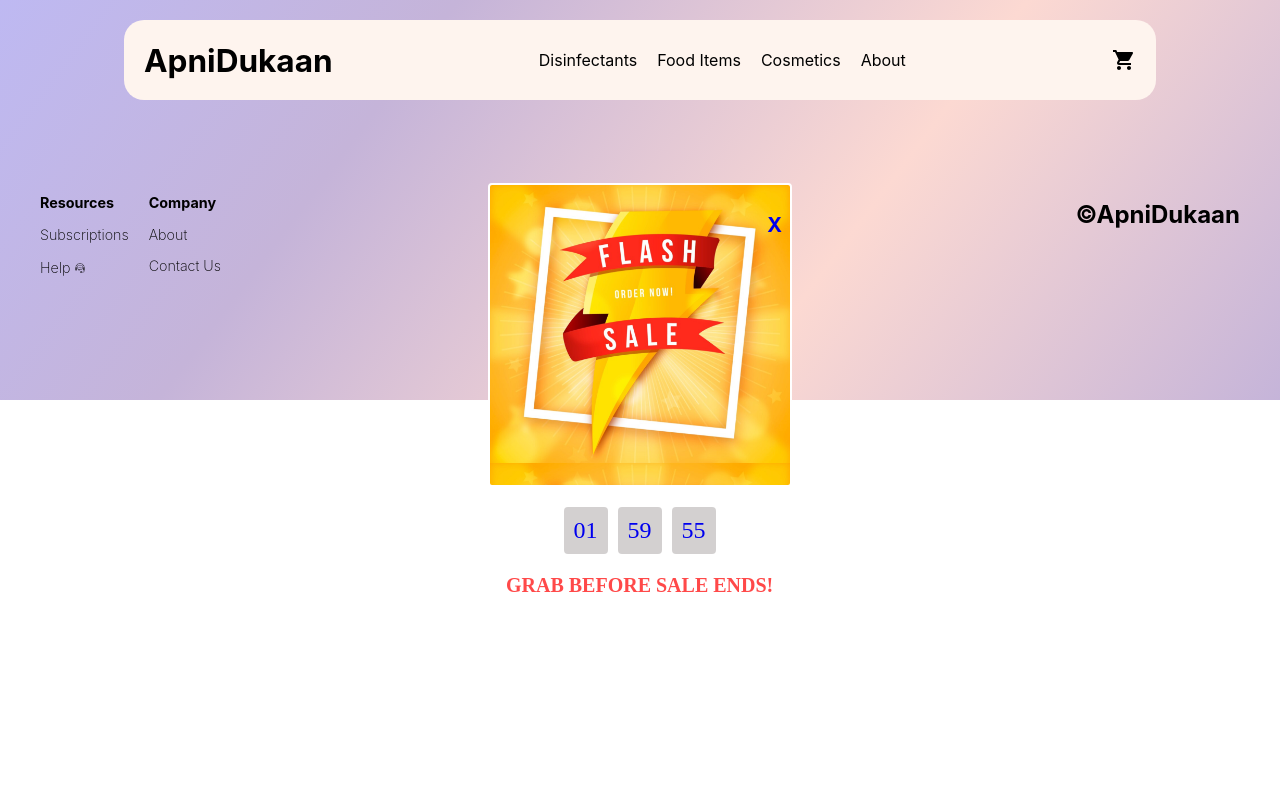
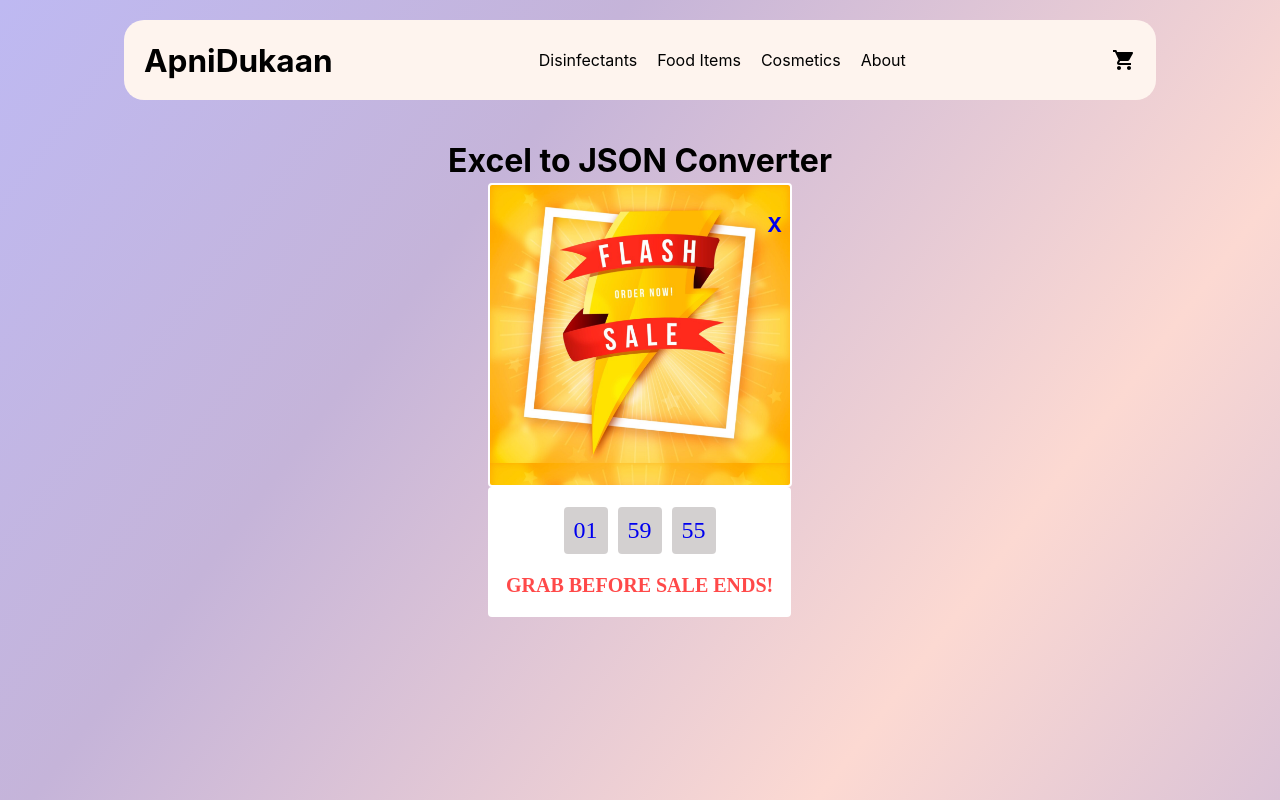
Before and after one commit to ishn123/apnidukaan, a React (Create React App) app: page /aahji in a window 1280 px wide. Shown: the top 800 px of the page. Built offline with nearby package versions, Linux system fonts and the light colour scheme.

Commit message:
admin aahji added

```diff
--- a/package.json
+++ b/package.json
@@ -16,7 +16,8 @@
     "react-router-dom": "^6.20.0",
     "react-scripts": "5.0.1",
     "swiper": "^11.0.5",
-    "web-vitals": "^2.1.4"
+    "web-vitals": "^2.1.4",
+    "xlsx": "^0.18.5"
   },
   "scripts": {
     "start": "react-scripts start",
--- a/src/App.js
+++ b/src/App.js
@@ -9,7 +9,7 @@
 import FlashSale from './Components/FlashSale/FlashSale';
 import { useState } from 'react';
 import { useEffect } from 'react';
-
+import Admin from './Components/Admin/Admin';
 function App() {
   const initialTime = 2 * 60 * 60;
   const [time, setTime] = useState(initialTime);
@@ -37,6 +37,7 @@
       <Routes>
         <Route path='/' Component={Home}>
         </Route>
+        <Route path='/aahji' Component={Admin}></Route>
         <Route path='/disinfectants' element={<Disinfectants/>}></Route>
         <Route path='/category' element={<Category  itemCount={itemCount} setItemCount={setItemCount}/>}></Route>
       </Routes>
--- /dev/null
+++ b/src/Components/Admin/Admin.css
@@ -0,0 +1,57 @@
+.Excel-to-Json{
+    display: flex;
+    /* justify-content: center; */
+    align-items: center;
+    flex-direction: column;
+    gap: 20px;
+    min-height: 100vh;
+}
+.upload-btn-wrapper {
+    position: relative;
+    overflow: hidden;
+    display: inline-block;
+  }
+  .Uploaded-fileName{
+    display: flex;
+    justify-content: center;
+    align-items: center;
+    font-size: 20px;
+  }
+  .btn {
+    border: 2px solid gray;
+    color: gray;
+    background-color: white;
+    padding: 8px 20px;
+    border-radius: 8px;
+    font-size: 20px;
+    font-weight: bold;
+  }
+
+  .upload-btn-wrapper input[type=file] {
+    font-size: 100px;
+    position: absolute;
+    left: 0;
+    top: 0;
+    opacity: 0;
+  }
+.Convert-button{
+        font-size: larger;
+     background-color: #208cff;
+        color: white;
+        padding: 10px;
+        border: none;
+        border-radius: 4px;
+}
+.Convert-button:disabled{
+    background-color: #6ab2ff;
+}
+.Json-object-wrapper{
+    background-color: white;
+    display: flex;
+    justify-content: center;
+    align-items: center;
+    flex-direction: column;
+    gap: 10px;
+    padding: 20px;
+    border-radius: 8px;
+}
--- /dev/null
+++ b/src/Components/Admin/Admin.jsx
@@ -0,0 +1,83 @@
+import React, { useEffect, useState } from 'react'
+import * as XLSX from 'xlsx';
+import "./Admin.css"
+function Admin(){
+  const [jsonObject, setJsonObject] = useState(null);
+  const [file, setFile] = useState(null);
+
+  const handleFileChange = (e) => {
+    setFile(e.target.files[0]);
+  };
+
+  const handleConvertClick = () => {
+    if (file) {
+      const reader = new FileReader();
+
+      reader.onload = (e) => {
+        const data = e.target.result;
+        const workbook = parseExcelData(data);
+        const sheetName = workbook.SheetNames[0];
+        const sheet = workbook.Sheets[sheetName];
+
+        const jsonData = parseSheetData(sheet);
+        setJsonObject(jsonData);
+        console.log(jsonData);
+      };
+
+      reader.readAsBinaryString(file);
+    }
+  };
+
+  const parseExcelData = (data) => {
+    const binary = data;
+    const workbook = XLSX.read(binary, { type: 'binary' });
+    return workbook;
+  };
+  const parseSheetData = (sheet) => {
+    const jsonData = [];
+    const range = XLSX.utils.decode_range(sheet['!ref']);
+    const headers = [];
+    for (let col = range.s.c; col <= range.e.c; col++) {
+      const cellAddress = { r: range.s.r, c: col };
+      const cellRef = XLSX.utils.encode_cell(cellAddress);
+      const header = sheet[cellRef] ? sheet[cellRef].v : null;
+      headers.push(header);
+    }
+    for (let row = range.s.r + 1; row <= range.e.r; row++) {
+      const rowData = {};
+      for (let col = range.s.c; col <= range.e.c; col++) {
+        const cellAddress = { r: row, c: col };
+        const cellRef = XLSX.utils.encode_cell(cellAddress);
+        const cellValue = sheet[cellRef] ? sheet[cellRef].v : null;
+        const header = headers[col - range.s.c];
+        rowData[header] = cellValue;
+      }
+      jsonData.push(rowData);
+    }
+
+    return jsonData;
+  };
+
+  return (
+    <div className='Excel-to-Json'>
+      <h1>Excel to JSON Converter</h1>
+      <div class="upload-btn-wrapper">
+  <button class="btn">Upload a file</button>
+  <input type="file" accept=".xlsx, .xls, .csv" onChange={handleFileChange} />
+  <div className='Uploaded-fileName'>{file?file.name:"No File Available"}</div>
+</div>
+
+      <button onClick={handleConvertClick} className='Convert-button' disabled={!file}>
+        Convert to JSON
+      </button>
+
+      {jsonObject && (
+        <div className='Json-object-wrapper'>
+          <h2>Converted JSON Object:</h2>
+          <pre>{JSON.stringify(jsonObject, null, 2)}</pre>
+        </div>
+      )}
+    </div>
+  );
+};
+export default Admin
```
Also changed, not shown: 1 other file (tests, documents, lock files or other folders).
